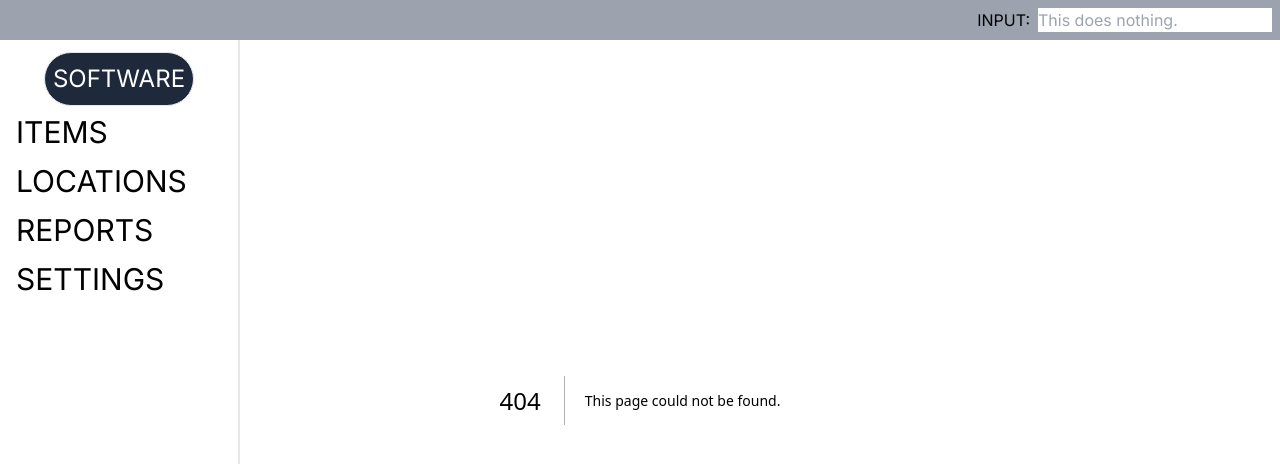
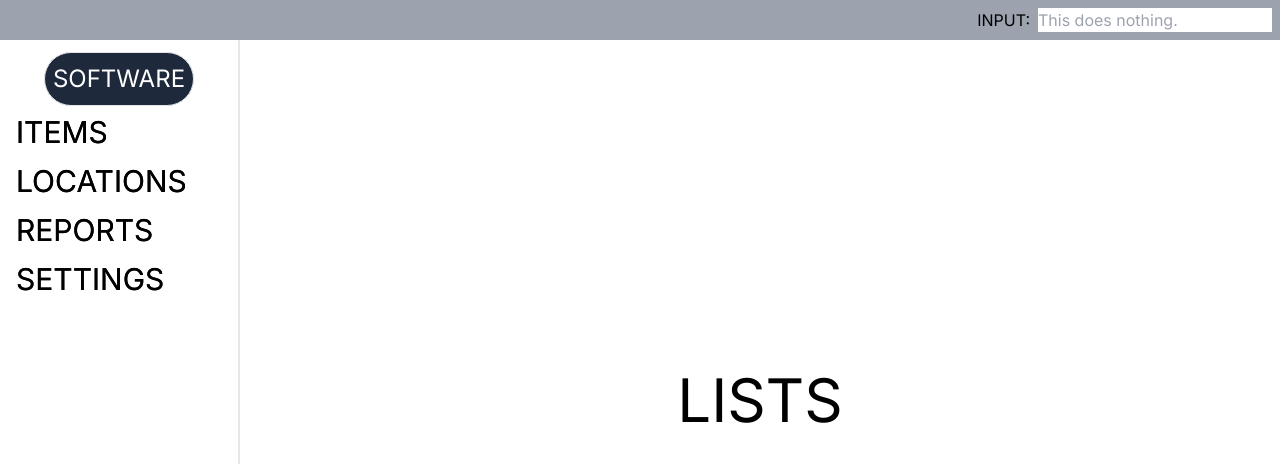
Before and after one commit to nchau3/inventory-software, a Next.js app: page /lists in a window 1280 px wide. Before the commit this address had no page. Shown: the top 464 px of the page. Built offline with nearby package versions, Linux system fonts and the light colour scheme.

Commit message:
template for lists page

```diff
--- /dev/null
+++ b/app/lists/page.tsx
@@ -0,0 +1,13 @@
+import RootLayout from "../layout";
+
+export default function Lists() {
+    return (
+        <>
+            <RootLayout>
+                <div className="page-container">
+                    <h1 className="text-[60px]">LISTS</h1>
+                </div>
+            </RootLayout>
+        </>
+    )
+}
```
